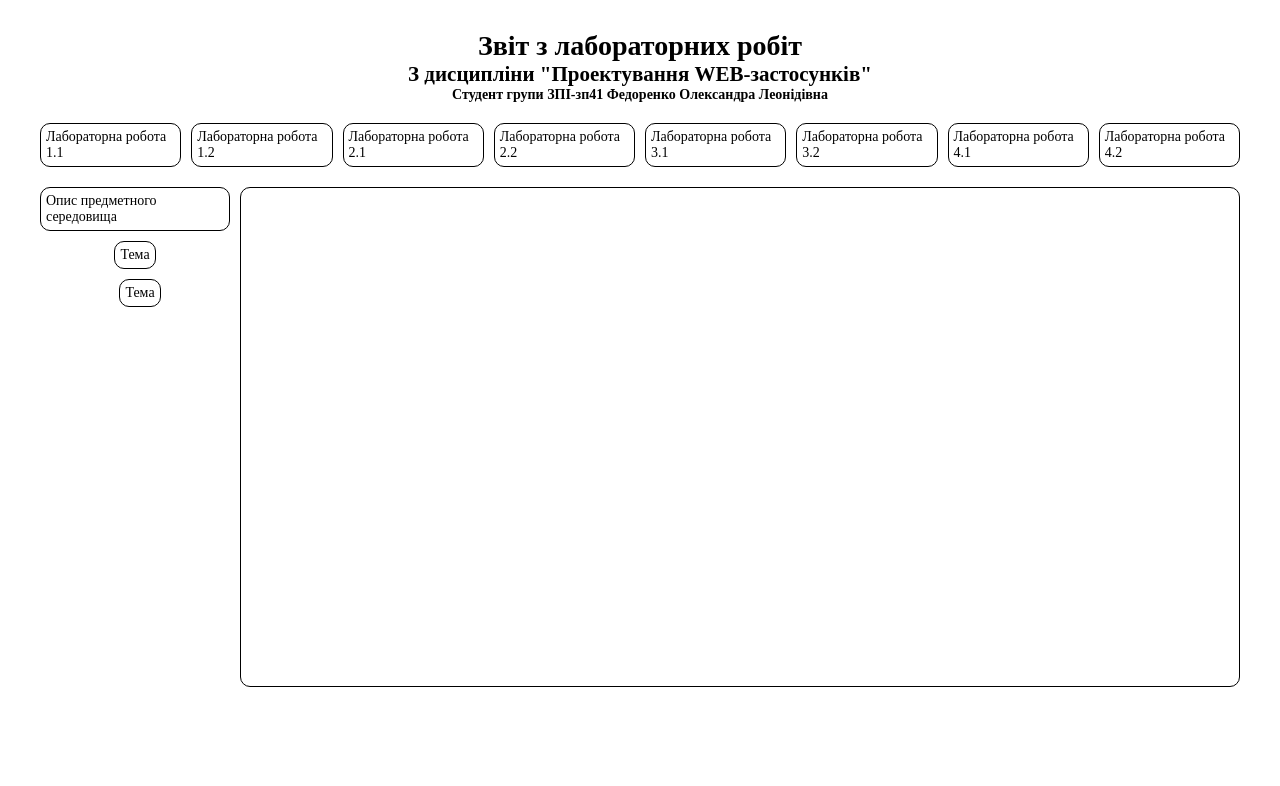
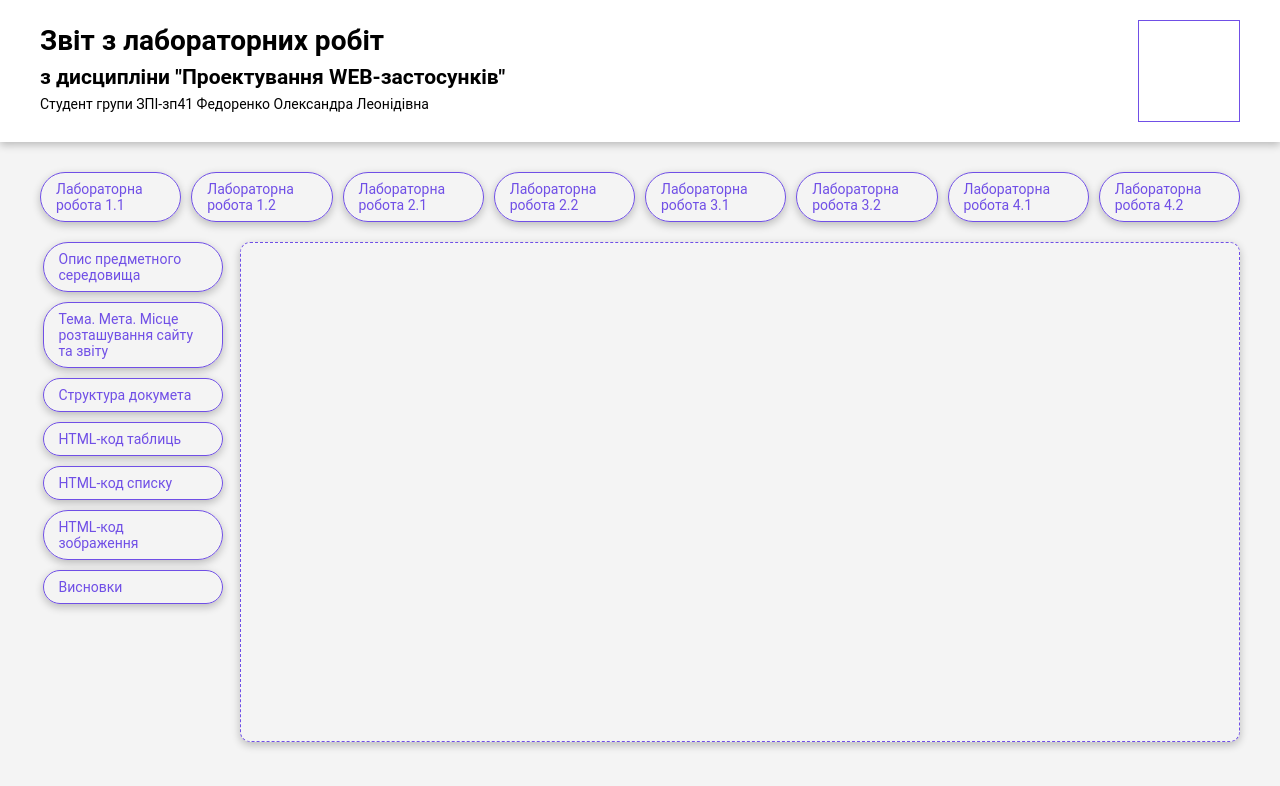
Before and after one commit to a-fedorenko/zpi-zp41_appRECORD-FedorenkoOleksandra-MEU-2025, a plain HTML site: page index.html in a window 1280 px wide. Both pictures are taken after a click on the item "Лабораторна робота 1.1". Drawn offline with Linux system fonts and the light colour scheme.

Commit message:
Record: init

```diff
--- a/index.html
+++ b/index.html
@@ -6,12 +6,19 @@
         <link href="./styles/styles.css" rel="stylesheet" />
     </head>
     <body>
+        <header>
+            <div class="header-content">
+                <div class="lab-info">
+                    <h1>Звіт з лабораторних робіт</h1>
+                    <h2>з дисципліни "Проектування WEB-застосунків"</h2>
+                    <p>Студент групи ЗПІ-зп41 Федоренко Олександра Леонідівна</p>
+                </div>
+                <div class="foto"></div>
+                <!-- <img src="" alt=""> -->
+            </div>
+
+        </header>
         <div class="content-wrapper">
-            <header>
-                <h1>Звіт з лабораторних робіт</h1>
-                <h2>З дисципліни "Проектування WEB-застосунків"</h2>
-                <h4>Студент групи ЗПІ-зп41 Федоренко Олександра Леонідівна</h4>
-            </header>
             <main>
                 <nav class="navigation">
                     <ul class="navigation-list">
@@ -27,14 +34,10 @@
                 </nav>
                 <div class="content_wrapper">
                     <div class="sidebar">
-                        <ul>
-                            <li>Опис предметного середовища</li>
-                            <li>Тема</li>
-                            <li>Тема</li>
+                        <ul class="sidebar-list">
                         </ul>
                     </div>
-                    <div class="content">
-
+                    <div class="content_lab">
                     </div>
                 </div>
             </main>
--- a/script.js
+++ b/script.js
@@ -1,6 +1,59 @@
-const labItems = document.getElementsByClassName('.navigation-item');
-const labList = document.getElementsByClassName('.navigation-list');
+const labList = {
+    '1.1': {
+        'Опис предметного середовища': 'about.html',
+        'Тема. Мета. Місце розташування сайту та звіту': 'links.html',
+        'Структура докумета': 'str.html',
+        'HTML-код таблиць': 'table.html',
+        'HTML-код списку': 'list.html',
+        'HTML-код зображення': 'img.html',
+        'Висновки': ''
+    },
+    '1.2': {
+        'Тема. Мета. Місце розташування сайту та звіту': 'links.html',
+        'Способи підключення стилів': '',
+        'Селектори': '',
+        'Селектор тегу': '',
+        'Селектор класу': '',
+        'Селектор ідентифікатор': '',
+        'Інші селектори': '',
+        'Самостійна робота №2': ''
+    },
+    '2.1': {
+        'Тема. Мета. Місце розташування сайту та звіту': 'links.html',
+        'Завдання №1 Зовнішній вигляд макету. Код макету': '',
+        'Завдання №2': '',
+        'Фіксована таблична верстка': '',
+        'Гумова таблична верстка': '',
+        'Завдання №3 Flexbox': '',
+        'Скріншот сторінки (Flexbox)': '',
+        'HTML-код (Flexbox)': '',
+        'CSS-код (Flexbox)': '',
+        'Висновки': ''
+    }
+};
 
-document.addEventListener('click', function (e) {
-    console.log(e.target);
+let sidebarList = {};
+
+document.querySelector('.navigation-list').addEventListener('click', function (e) {
+    addSidebarList(e.target);
 });
+
+document.querySelector('.sidebar-list').addEventListener('click', function (e) {
+    addContent(e.target);
+});
+
+function addSidebarList(element) {
+    const sidebar = document.querySelector('.sidebar-list');
+    sidebar.innerHTML = '';
+    sidebarList = labList[Object.keys(labList).find((item) => element.innerHTML.includes(item))];
+    Object.keys(sidebarList).forEach(element => {
+        let liItem = document.createElement('li');
+        liItem.innerHTML = element;
+        sidebar.appendChild(liItem);
+    });
+}
+
+function addContent(element) {
+    const content = document.querySelector('.content_lab');
+    content.innerHTML = `<iframe style="width: 100%; height: 100%;" src="./laba_1.1/${sidebarList[element.innerHTML]}" frameborder="0">`;
+}
--- a/styles/styles.css
+++ b/styles/styles.css
@@ -1,11 +1,23 @@
 * {
     padding: 0;
     margin: 0;
+    --primary-color: #0275d8;
+    --dark-color: #333333;
+    --light-color: #f4f4f4;
+    --danger-color: #d9534f;
+    --success-color: #2FC7A1;
+    --warning-color: #f0ad4e;
+    --active: #704FE6;
+    --active2: #785DD7;
+    --white: white;
+    --shadow: rgba(0, 0, 0, 0.24) 0px 3px 8px;
 }
 
 body {
+    font-family: 'Roboto', sans-serif;
     font-size: 14px;
     height: 100%;
+    background-color: #f4f4f4;
 }
 
 .content-wrapper {
@@ -17,8 +29,24 @@ body {
 }
 
 header {
-    margin-top: 30px;
-    text-align: center;
+    padding: 20px 0;
+    line-height: 1.5;
+    background-color: var(--white);
+    box-shadow: var(--shadow);
+}
+
+.header-content {
+    display: flex;
+    align-items: stretch;
+    justify-content: space-between;
+    margin: 0 auto;
+    width: 1200px;
+}
+
+.foto {
+    width: 100px;
+    aspect-ratio: 1;
+    border: 1px solid var(--active);
 }
 
 main {
@@ -26,7 +54,7 @@ main {
 }
 
 .navigation {
-    margin-top: 20px;
+    margin-top: 30px;
 }
 
 ul {
@@ -37,14 +65,27 @@ ul {
 }
 
 li {
-    border: 1px solid black;
-    border-radius: 10px;
-    padding: 5px;
+    border: 1px solid var(--active);
+    border-radius: 25px;
+    padding: 8px 15px;
     cursor: pointer;
+    color: var(--active);
+    box-shadow: var(--shadow);
+}
+
+li:hover {
+    color: var(--active);
+    background-color: #E9E2FF;
 }
 
 li:not(:last-child) {
     margin-right: 10px;
+}
+
+.sidebar-list li {
+    width: 90%;
+    margin-right: 15px;
+    box-sizing: border-box;
 }
 
 .content_wrapper {
@@ -66,8 +107,15 @@ li:not(:last-child) {
     margin-bottom: 10px;
 }
 
-.content {
+.content_lab {
     width: 100%;
     border-radius: 10px;
     border: 1px solid black;
+    border: 1px dashed var(--active);
+    border-radius: 10px;
+    padding: 15px;
+    box-shadow: rgba(0, 0, 0, 0.24) 0px 3px 8px;
+    display: flex;
+    flex-direction: column;
+    align-items: center;
 }
```
Also changed, not shown: laba_1.1/img.html (added, +32 -0 lines), laba_1.1/links.html (added, +30 -0 lines), laba_1.1/list.html (added, +10 -0 lines), laba_1.1/str.html (added, +21 -0 lines), laba_1.1/table.html (added, +10 -0 lines), laba_1.1/img/img_01.png (added), laba_1.1/img/img_02.png (added), 1 other file.
